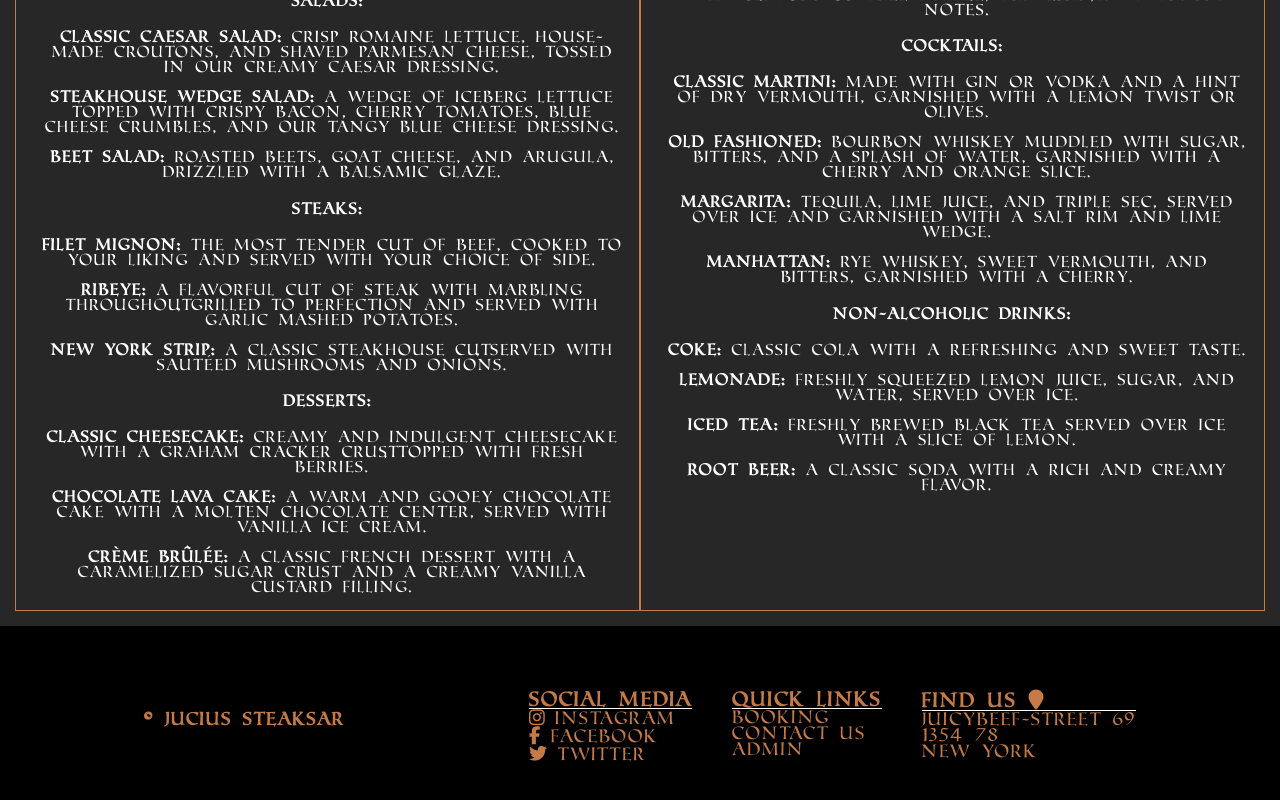
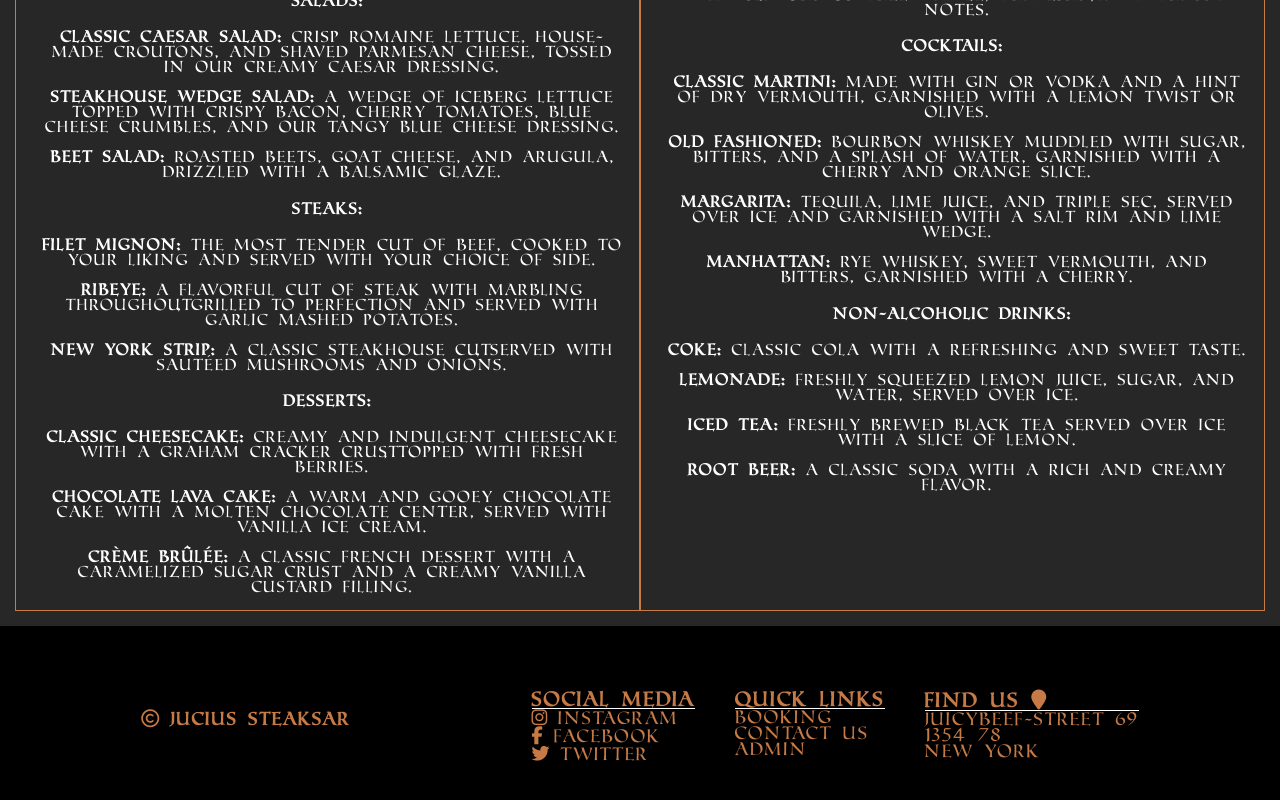
Before and after one commit to NicklasSoderlund/Restaurant-Project, a React (Create React App) app: page / in a window 1280 px wide. Shown: the part 2045-2845 px from the top of the page. Built offline with nearby package versions, Linux system fonts and the light colour scheme; a small style sheet from the web is missing.

Commit message:
changed copyright logo

```diff
--- a/src/components/Footer/Footer.tsx
+++ b/src/components/Footer/Footer.tsx
@@ -6,7 +6,7 @@ export const Footer = ()=> {
     return (
         <footer>
         <div>
-            <h4>&#169; Jucius Steaksar</h4>
+            <h4><i className="fa-regular fa-copyright"></i> Jucius Steaksar</h4>
         </div>
 <div className="links">
     <ul> <h5>Social Media</h5>
```
